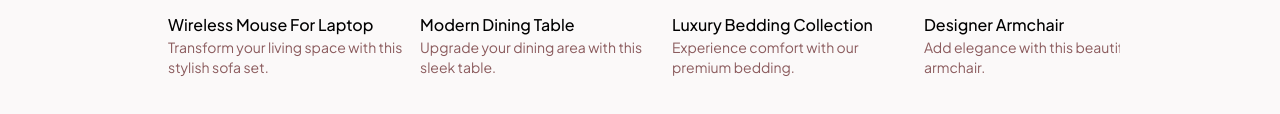
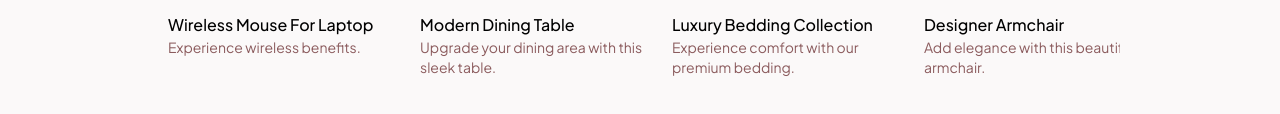
Before and after one commit to Poisoned-hiroto/DiZZystore, a plain HTML site: page index.html in a window 1280 px wide. Shown: the part 893-1007 px from the top of the page. Drawn offline with nearby package versions, Linux system fonts and the light colour scheme.

Commit message:
Update index.html

```diff
--- a/index.html
+++ b/index.html
@@ -137,7 +137,7 @@
             <div>
               <p class="font-medium">Wireless Mouse For Laptop</p>
               <p class="text-sm text-[#8b5b5d]">
-                Transform your living space with this stylish sofa set.
+                Experience wireless benefits.
               </p>
             </div>
           </a>
```
